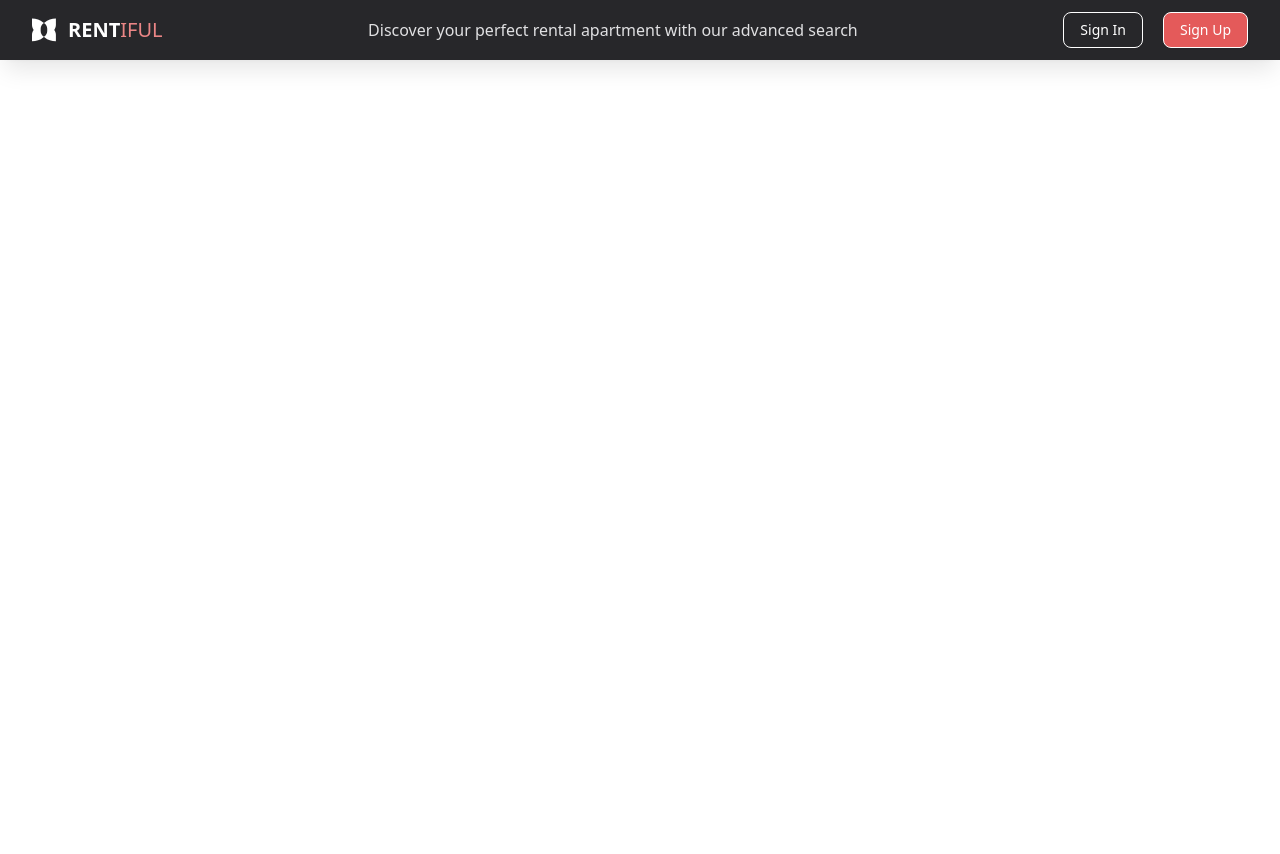
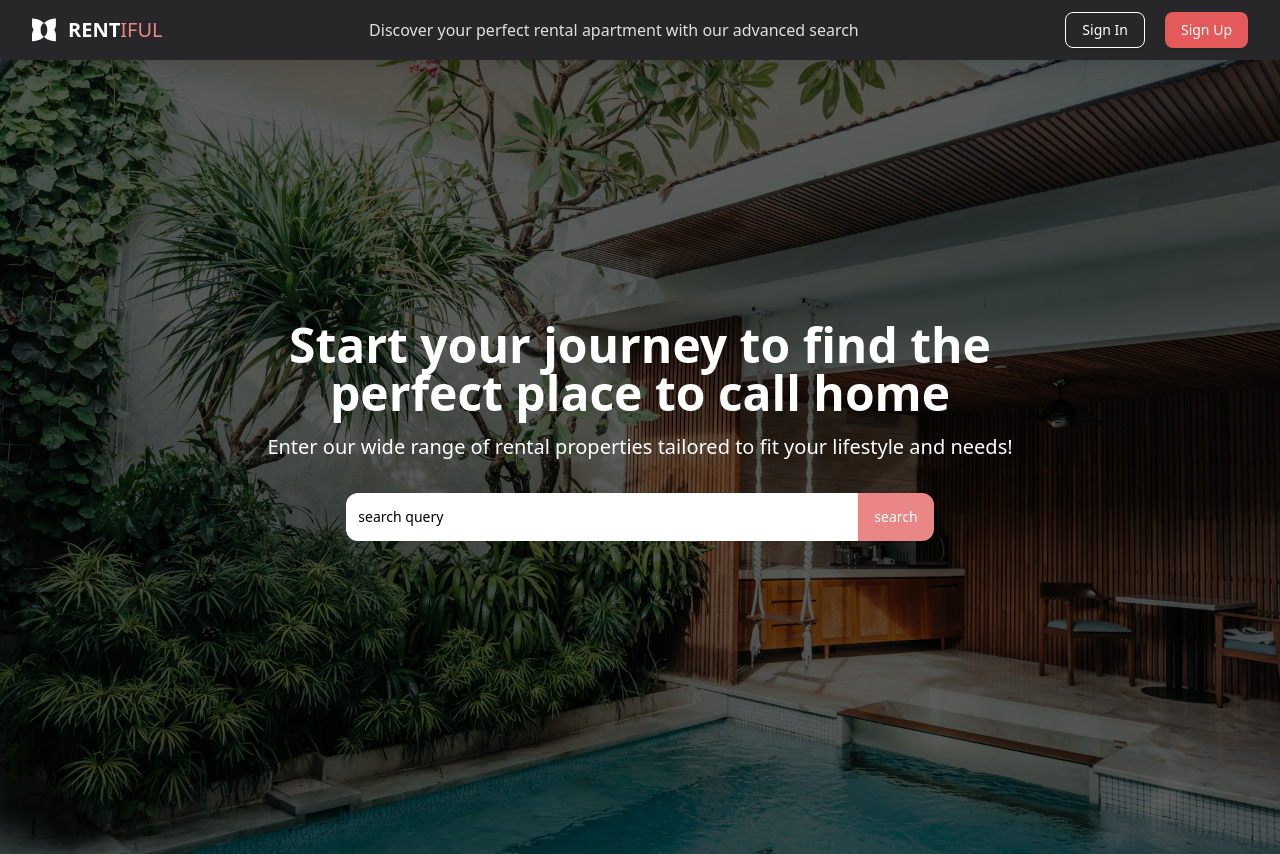
Before and after one commit to zahraEsn/real-estate-management, a Next.js app: page /landing in a window 1280 px wide. Before the commit the page ends 800 px from the top, so only its background shows below. Built offline with nearby package versions, Linux system fonts and the light colour scheme; no server answers.

Commit message:
landing page

```diff
--- /dev/null
+++ b/src/app/(nondashboard)/landing/HeroSection.tsx
@@ -0,0 +1,50 @@
+"use client"
+import Image from "next/image"
+import { motion } from "framer-motion"
+import { Input } from "@/components/ui/input"
+import { Button } from "@/components/ui/button"
+function HeroSection() {
+  return (
+    <div className="relative h-screen">
+      <Image
+        src="/landing-splash.jpg"
+        alt="Rentiful Rental Platform Hero Section"
+        fill
+        className="object-cover object-center"
+      />
+      <div className="absolute inset-0 bg-black bg-opacity-60"></div>
+      <motion.div
+        initial={{ opacity: 0, y: 20 }}
+        animate={{ opacity: 1, y: 0 }}
+        transition={{ duration: 0.8 }}
+        className="absolute top-1/3 transform -translate-x-1/2 -translate-y-1/2 text-center w-full"
+      >
+        <div className="max-w-4xl mx-auto px-16 sm:px-12">
+          <h1 className="text-5xl font-bold text-white mb-4">
+            Start your journey to find the perfect place to call home
+          </h1>
+          <p className="text-xl text-white mb-8">
+            Enter our wide range of rental properties tailored to fit your
+            lifestyle and needs!
+          </p>
+          <div className="flex justify-center">
+            <Input
+              type="text"
+              value="search query"
+              onChange={() => {}}
+              placeholder="search by city, neighborhood or address"
+              className="w-full max-w-lg rounded-none rounded-l-xl border-none bg-white h-12"
+            />
+            <Button
+              onClick={() => {}}
+              className="bg-secondary-500 text-white rounded-none rounded-r-xl border-none hover:bg-secondary-600 h-12"
+            >
+              search
+            </Button>
+          </div>
+        </div>
+      </motion.div>
+    </div>
+  )
+}
+export default HeroSection
--- a/src/app/(nondashboard)/landing/page.tsx
+++ b/src/app/(nondashboard)/landing/page.tsx
@@ -1,7 +1,12 @@
 import React from "react"
+import HeroSection from "./HeroSection"
 
 const Landing = () => {
-  return <div>Landing</div>
+  return (
+    <div>
+      <HeroSection />
+    </div>
+  )
 }
 
 export default Landing
--- a/src/app/(nondashboard)/layout.tsx
+++ b/src/app/(nondashboard)/layout.tsx
@@ -3,9 +3,9 @@ import { NAVBAR_HEIGHT } from "@/lib/constants"
 
 const layout = ({ children }: { children: React.ReactNode }) => {
   return (
-    <div>
+    <div className="h-full w-full">
       <Navbar />
-      <main className={`flex flex-col h-full w-full pt-[${NAVBAR_HEIGHT}px]`}>
+      <main className={`flex flex-col h-full w-full`} style={{ marginTop: NAVBAR_HEIGHT }}>
         {children}
       </main>
     </div>
--- a/src/components/Navbar.tsx
+++ b/src/components/Navbar.tsx
@@ -48,7 +48,7 @@ const Navbar = () => {
           </Link>
           <Link href="/signup">
             <Button
-              variant="outline"
+              variant="secondary"
               className="text-white bg-secondary-600 hover:!bg-white hover:!text-primary-700 rounded-lg"
             >
               Sign Up
```
